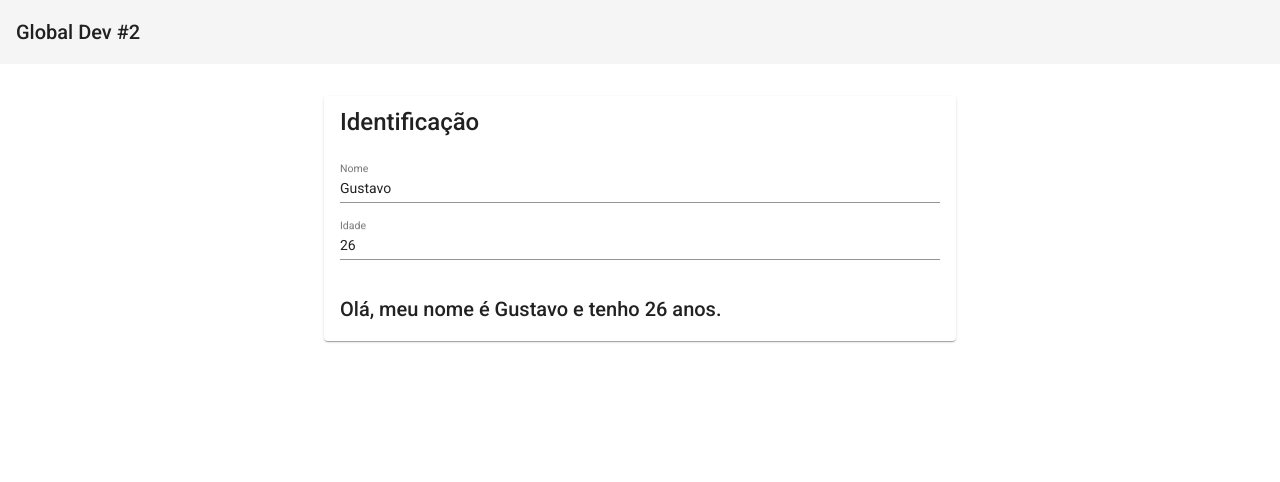
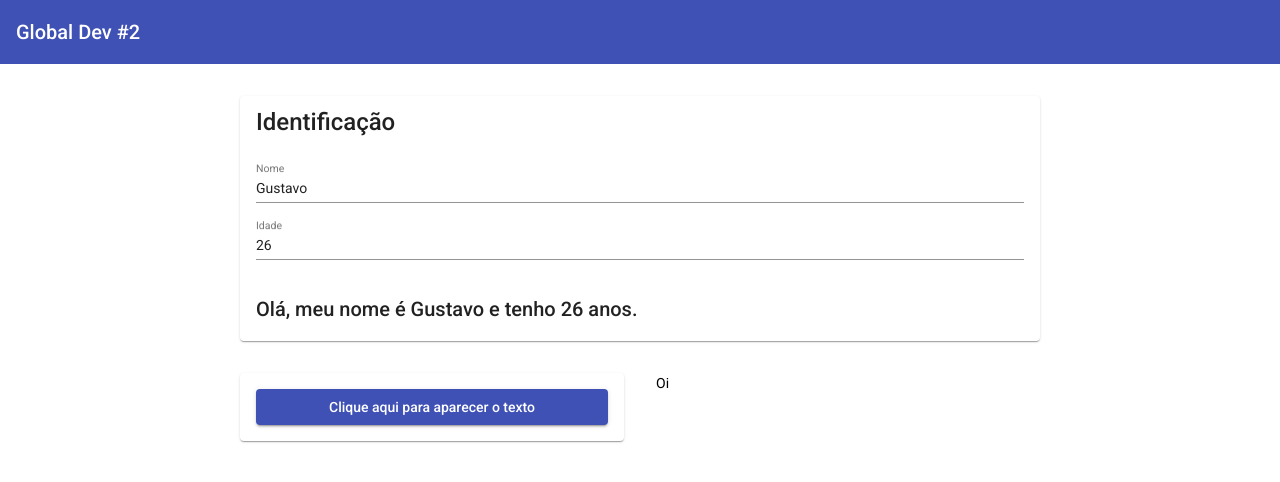
Before and after one commit to gmcotta/DIO-global-dev-2-desafio, an Angular app: page / in a window 1280 px wide. Shown: the top 482 px of the page. Built offline with nearby package versions, Linux system fonts and the light colour scheme.

Commit message:
Creating click card component

```diff
--- /dev/null
+++ b/src/app/click-card/click-card.component.html
@@ -0,0 +1,13 @@
+<mat-card class="click-card">
+  <button
+    mat-raised-button
+    color="primary"
+    (click)="toggleText()">
+      Clique aqui para
+      {{ isText ? "sumir" : "aparecer" }}
+      o texto
+    </button>
+  <mat-card-content *ngIf="isText" class="click-card__content">
+    Oi, você clicou para aparecer o texto
+  </mat-card-content>
+</mat-card>
--- /dev/null
+++ b/src/app/click-card/click-card.component.scss
@@ -0,0 +1,8 @@
+.click-card {
+  display: flex;
+  flex-direction: column;
+
+  &__content {
+    margin-top: 32px;
+  }
+}
--- /dev/null
+++ b/src/app/click-card/click-card.component.ts
@@ -0,0 +1,21 @@
+import { Component, OnInit } from '@angular/core';
+
+@Component({
+  selector: 'gmc-click-card',
+  templateUrl: './click-card.component.html',
+  styleUrls: ['./click-card.component.scss']
+})
+export class ClickCardComponent implements OnInit {
+
+  constructor() { }
+
+  isText = false;
+
+  ngOnInit(): void {
+  }
+
+  toggleText(): void {
+    this.isText = !this.isText;
+  }
+
+}
--- a/src/app/home/home.component.html
+++ b/src/app/home/home.component.html
@@ -1,4 +1,10 @@
 <header>
-  <mat-toolbar>Global Dev #2</mat-toolbar>
+  <mat-toolbar color="primary">Global Dev #2</mat-toolbar>
+</header>
+<main class="home__container">
   <gmc-name></gmc-name>
-</header>
+  <section class="home__second-row">
+    <gmc-click-card></gmc-click-card>
+    <div>Oi</div>
+  </section>
+</main>
--- a/src/app/home/home.component.scss
+++ b/src/app/home/home.component.scss
@@ -0,0 +1,12 @@
+.home {
+  &__container {
+    max-width: 800px;
+    margin: 0 auto;
+  }
+
+  &__second-row {
+    display: grid;
+    grid-template-columns: repeat(2, 1fr);
+    column-gap: 32px;
+  }
+}
--- a/src/app/home/home.module.ts
+++ b/src/app/home/home.module.ts
@@ -3,6 +3,7 @@ import { CommonModule } from '@angular/common';
 import { MatToolbarModule } from '@angular/material/toolbar';
 import { HomeComponent } from './home.component';
 import { IdentificationModule } from '../identification/identification.module';
+import { ClickCardModule } from '../click-card/click-card.module';
 
 @NgModule({
   declarations: [
@@ -12,6 +13,7 @@ import { IdentificationModule } from '../identification/identification.module';
     CommonModule,
     MatToolbarModule,
     IdentificationModule,
+    ClickCardModule,
   ]
 })
 export class HomeModule { }
--- a/src/app/identification/identification.component.scss
+++ b/src/app/identification/identification.component.scss
@@ -1,10 +1,10 @@
 .identification {
   &__container {
-    padding: 32px;
+    padding: 32px 0;
   }
 
   &__card {
-    max-width: 600px;
+    max-width: 800px;
     margin: auto;
   }
 
```
Also changed, not shown: src/app/click-card/click-card.module.ts (added, +20 -0 lines), 1 other file (tests, documents, lock files or other folders).
